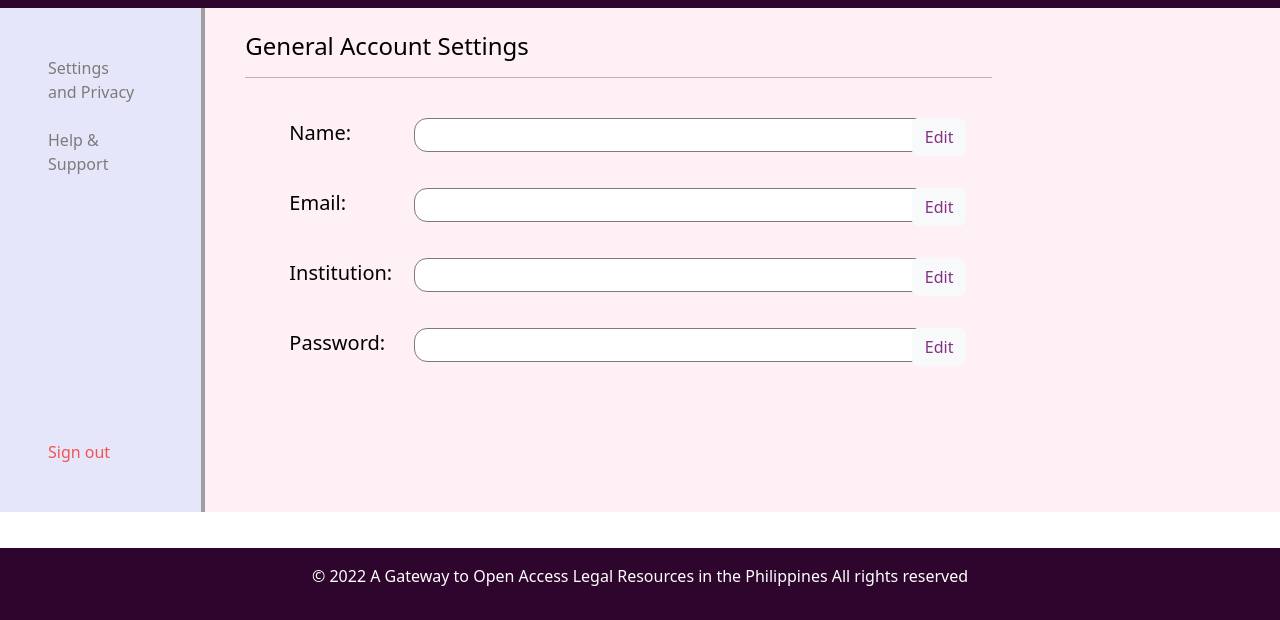
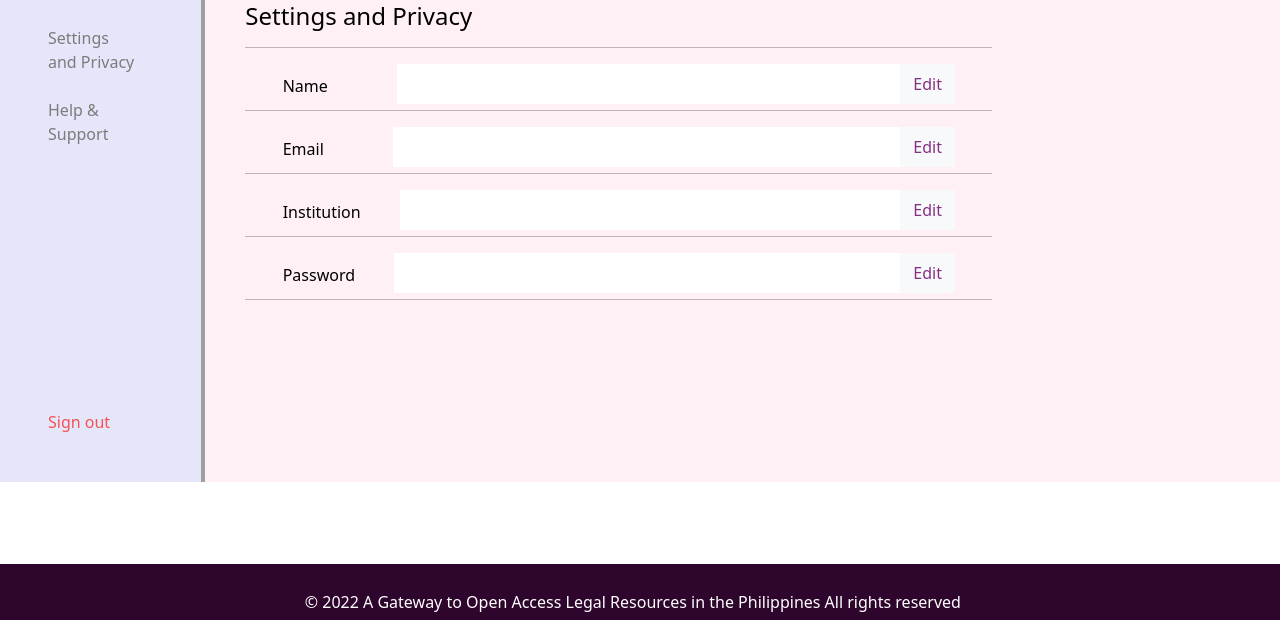
Before and after one commit to kentmalagday/SE-SanBedaLaw2, a website: page src/admin-page/admin_settings.html in a window 1280 px wide. Shown: the part 180-800 px from the top of the page. Drawn offline with nearby package versions, Linux system fonts and the light colour scheme.

Commit message:
Last na to

```diff
--- a/src/admin-page/admin_settings.html
+++ b/src/admin-page/admin_settings.html
@@ -4,7 +4,7 @@
 <head>
     <meta charset="utf-8">
     <meta name="viewport" content="width=device-width, initial-scale=1">
-    <title>Admin Settings & Privacy</title>
+    <title>Settings & Privacy</title>
     <link href="https://cdn.jsdelivr.net/npm/bootstrap@5.2.0-beta1/dist/css/bootstrap.min.css" rel="stylesheet"
         integrity="sha384-0evHe/X+R7YkIZDRvuzKMRqM+OrBnVFBL6DOitfPri4tjfHxaWutUpFmBp4vmVor" crossorigin="anonymous">
     <link rel="stylesheet" href="/src/css/admin_setting.css">
@@ -47,42 +47,42 @@
                 <a href="admin_settings.html" class="nav-link">Settings and Privacy</a> <br>
                 <a href="admin_help.html" class="nav-link">Help & Support</a>
                 <br><br><br><br><br><br><br><br><br><br><br>
-                <a href="admin_help.html" class="nav-link" style="color:rgba(244, 83, 83, 1)">Sign out</a>
+                <a href="#" class="nav-link" style="color:rgba(244, 83, 83, 1)">Sign out</a>
             </div>
         </div>
 
         <div class="main-window col-10 p-4 " style="background-color:lavenderblush;">
             <div class="w-75 px-3">
-                <h4>General Account Settings</h4>
-                <hr> <br>
-                <div class="container">
-                    <div class="row">
-                      <div class="col-2">
-                        <ul class="first">
-                            <li>Name:</li>
-                            <li>Email:</li>
-                            <li>Institution:</li>
-                            <li>Password:</li>
-                          </ul>
-                      </div>
-                      <div class="col-8">
-                        <ul>
-                            <li><input type="text" class="tbox"></li>
-                            <li><input type="email" class="tbox"></li>
-                            <li><input type="text" class="tbox"></li>
-                            <li><input type="password" class="tbox"></li>
-                        </ul>
-                      </div>
-                      <div class="col-2">
-                        <ul class="third">
-                            <li><button type="button" class="btn btn-light" style="color:#863084">Edit</button></li>
-                            <li><button type="button" class="btn btn-light" style="color:#863084">Edit</button></li>
-                            <li><button type="button" class="btn btn-light" style="color:#863084">Edit</button></li>
-                            <li><button type="button" class="btn btn-light" style="color:#863084">Edit</button><li>
-                        </ul>
-                      </div>
-                    </div>
+                <h4>Settings and Privacy</h4>
+                <hr>
+                <div class="input-group mb-3">
+                    <p>Name </p>
+                    <input type="text" class="inputs form-control">
+                    <button type="button" class="btn btn-light" >Edit</button>
                   </div>
+                <hr>
+                <div class="input-group mb-3">
+                    <p>Email </p>
+                    <input type="emal" class="inputs form-control">
+                    <button type="button" class="btn btn-light" >Edit</button>
+                  </div>
+                <hr>
+                <div class="input-group mb-3">
+                    <p class="long">Institution </p>
+                    <input type="text" class="inputs form-control">
+                    <button type="button" class="btn btn-light" >Edit</button>
+                  </div>
+                <hr>
+                <div class="input-group mb-3">
+                    <p class="long">Password </p>
+                    <input type="password" class="inputs form-control">
+                    <button type="button" class="btn btn-light" >Edit</button>
+                  </div>
+                <hr>
+            <!-- CONTACT INFO -->
+
+
+
             </div>
         </div>
     </div>
--- a/src/css/admin_help.css
+++ b/src/css/admin_help.css
@@ -2,6 +2,7 @@ body{
     color: black;
     font-family: 'Inter'!;
 }
+ /*nav bar */
 .side-nav{
     border-right: 4px solid #9F9F9F;
 }
@@ -13,29 +14,20 @@ body{
 a:link, a:visited {
     color: #7B7B7B;
 }
-
+/* footer */
 footer{
     background-color: #2E052D;
     color: white;
 }
 
-ul{
-    display: inline-block;
-    list-style: none;
-    font-size: 20px;
-  }
-
-  body ul:nth-child(2){
-    /* h3 is 1.3 em */
-    font-size: 1.3em;
-  }
-
-
-  li{
-    /*indirectly sets a uniform baseline, the value is arbitrary*/
-    height: 45px;
-  }
-
   .contactus{
       color:rgba(46, 5, 45, 1);
   }
+
+  .contact dt {
+    text-align: right;
+  }
+
+  .contact dd {
+    text-align: left;
+  }
--- a/src/css/admin_setting.css
+++ b/src/css/admin_setting.css
@@ -2,6 +2,7 @@ body{
     color: black;
     font-family: 'Inter'!;
 }
+ /*nav bar */
 .side-nav{
     border-right: 4px solid #9F9F9F;
 }
@@ -13,32 +14,35 @@ body{
 a:link, a:visited {
     color: #7B7B7B;
 }
-
+/* footer */
 footer{
     background-color: #2E052D;
     color: white;
 }
 
-.tbox{
-    border: 1.5px solid #E2E6EB;
-    width:550px;
-    border-radius: 13px;
-    border-color:#7B7B7B;
+.long{
+  padding-right:40px;
 }
 
-  ul{
-    display: inline-block;
-    list-style: none;
-    font-size: 20px;
-  }
+p{
+  padding-right:70px;
+  font-size:18;
+  margin-top:10px;
+  margin-left: 5%;
+  margin-bottom: -10px;
+}
+.inputs{
+  border: 0;
+  font-size: 25;
+  height:40px;
+  margin-bottom: -10px;
+}
 
-  body ul:nth-child(2){
-    font-size: 20px;
-  }
+.btn{
+  color:#863084;
+  font-size:16;
+  border-radius: 0%;
+  margin-right: 5%;
+  margin-bottom: -10px;
 
-
-
-  li{
-    /*indirectly sets a uniform baseline, the value is arbitrary*/
-    height: 70px;
-  }
+}
```
Also changed, not shown: src/admin-page/admin_help.html (+21 -14 lines).
